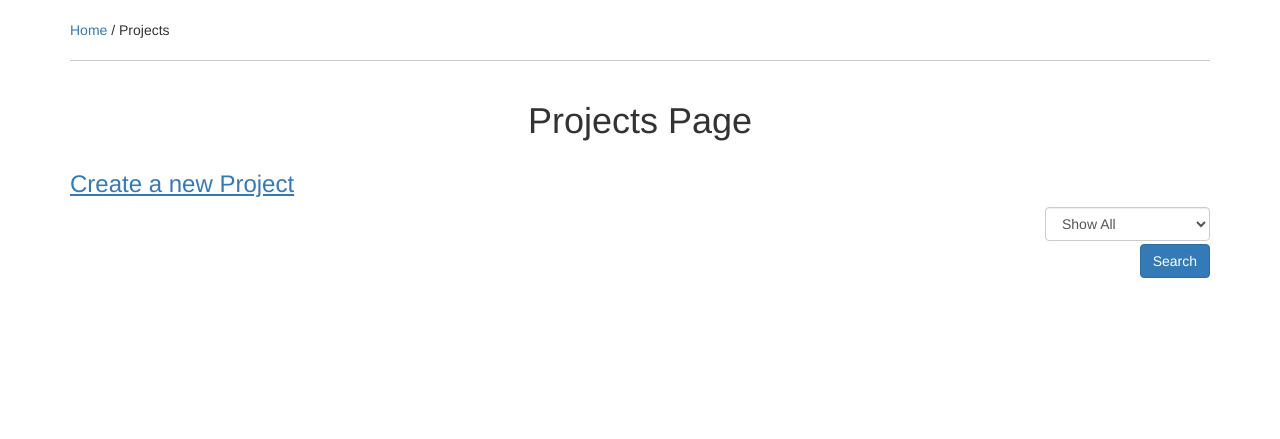
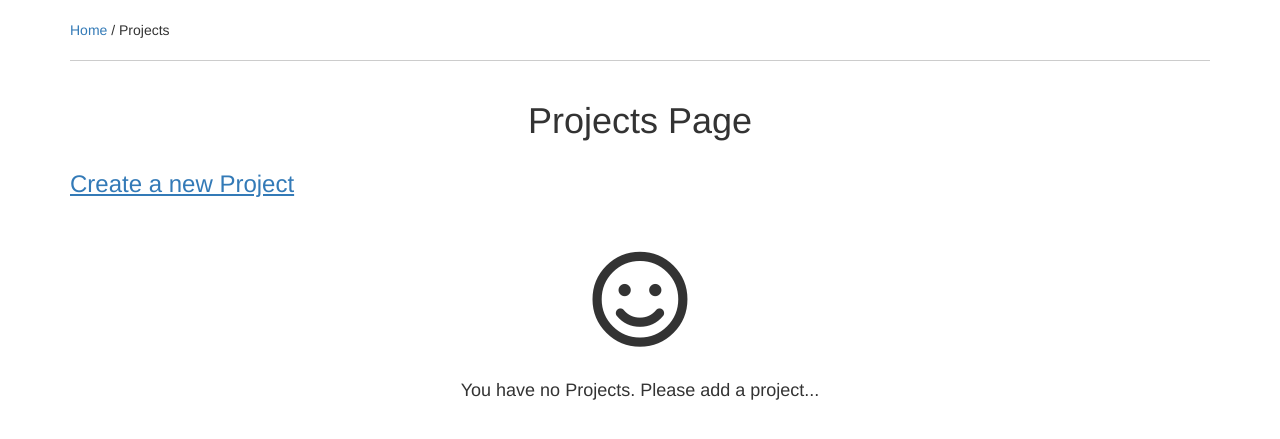
Before and after one commit to Garathd/Django-To-Do-List, a Django app: page /projects/ in a window 1280 px wide. Shown: the part 52-491 px from the top of the page. Run offline with Django 3.2, Linux system fonts and the light colour scheme; the visitor is signed in with stand-in values (Sample User, id 1); data comes from the database, SQL or seed files in the repository; data that the repository does not hold is empty; some libraries are stand-ins or nearby versions.

Commit message:
Add Placeholder Stuff for no tasks and no projects and also fixed redirects when creating a project

```diff
--- a/dashboard/templates/dashboard.html
+++ b/dashboard/templates/dashboard.html
@@ -64,7 +64,6 @@
                 <p><a href="{% url 'create_project' %}" class="btn btn-primary"><span class="glyphicon glyphicon-pencil"></span> Create Project</a></p>
             </div>
         </div>
-        <hr/>
     </div>
 </div>
 {% endblock %}
--- a/projects/templates/projects.html
+++ b/projects/templates/projects.html
@@ -16,6 +16,7 @@
     <hr />
 </div>
 
+{% if projects %}
 <div class="row">
     <div class="col-md-10 col-sm-12"></div>
     <div class="col-md-2 col-sm-12">
@@ -31,30 +32,37 @@
         </form>
     </div>
 </div>
+{% endif %} &nbsp;
 
-&nbsp;
 
 <div class="row">
-    {% for project in projects %}
+
+    {% if projects %} {% for project in projects %}
+
     <div class="col-md-4">
         <div class="project-icon">
             {% if project.status == 'Work' %}
-            <i class="fas fa-briefcase"></i>
-            {% elif project.status == 'Education' %}
-            <i class="fas fa-graduation-cap"></i>
-            {% elif project.status == 'Personal' %}
-            <i class="fas fa-users"></i>
-            {% endif %}
-            &nbsp;
+            <i class="fas fa-briefcase"></i> {% elif project.status == 'Education' %}
+            <i class="fas fa-graduation-cap"></i> {% elif project.status == 'Personal' %}
+            <i class="fas fa-users"></i> {% endif %} &nbsp;
         </div>
-        <p><span class="boldtext">Name:</span> {{project.name}}</p>
-        <p><span class="boldtext">Type:</span> {{ project.status }}</p>
+        <div class="project-info">
+            <p><span class="boldtext">Name:</span> {{project.name}}</p>
+            <p><span class="boldtext">Type:</span> {{ project.status }}</p>
+        </div>
         <p>
             <a href="{% url 'project_info' project.id %}" class="btn btn-primary"><span class="glyphicon glyphicon-cog"></span> Options</a>
             <a href="{% url 'view_only' project.id %}" class="btn btn-success"><span class="glyphicon glyphicon-list"></span> Tasks</a>
         </p>
         <hr />
     </div>
-    {% endfor %}
+    {% endfor %} {% else %}
+    <div class="col-md-12">
+        <div class="no-content center">
+            <i class="far fa-smile"></i>
+            <h4>You have no Projects. Please add a project...</h4>
+        </div>
+    </div>
+    {% endif %}
 </div>
 {% endblock %}
--- a/projects/views.py
+++ b/projects/views.py
@@ -72,7 +72,9 @@ def create_or_edit_project(request, pk=None):
             project = form.save(commit=False)
             project.user = request.user
             project.save()
-            return redirect(reverse('get_projects'))
+            return redirect(reverse('project_info', kwargs={
+                'pk': project.id
+            }))
     else:
         form = ProjectForm(instance=project)
     return render(request, 'projectform.html', {
--- a/static/css/custom.css
+++ b/static/css/custom.css
@@ -59,6 +59,11 @@ input[name="screenshot"], input[name="picture"] {
     width: 250px !important;
 }
 
+.project-icon{
+    float: left;
+    padding-right: 1.5%;
+}
+
 .project-icon > .fas{
     font-size: 3em !important;
     margin-bottom: 1% !important;
@@ -69,6 +74,11 @@ input[name="screenshot"], input[name="picture"] {
     margin-bottom: 1% !important;
 }
 
+.no-content > .far{
+    font-size: 7em !important;
+    margin: 2% 0 !important;
+}
+
 .featured-break{
     margin-bottom: 4.4% !important;
 }
--- a/templates/base.html
+++ b/templates/base.html
@@ -10,6 +10,8 @@
     <link rel="stylesheet" href="https://use.fontawesome.com/releases/v5.8.2/css/all.css" integrity="sha384-oS3vJWv+0UjzBfQzYUhtDYW+Pj2yciDJxpsK1OYPAYjqT085Qq/1cq5FLXAZQ7Ay" crossorigin="anonymous">
     <link rel="stylesheet" href="https://cdnjs.cloudflare.com/ajax/libs/bootswatch/3.3.7/cerulean/bootstrap.min.css">
     <link rel="stylesheet" href="{% static 'css/custom.css' %}">
+
+    <script type="text/javascript" src="{% static 'js/custom.js' %}"></script>
     <script src="https://cdnjs.cloudflare.com/ajax/libs/jquery/3.2.1/jquery.min.js"></script>
     <script src="https://cdnjs.cloudflare.com/ajax/libs/twitter-bootstrap/3.3.7/js/bootstrap.min.js"></script>
     {% block head_js %}
@@ -65,7 +67,10 @@
     <div class="container">
         {% block content %} {% endblock %}
     </div>
-
+   <script type="text/javascript">
+       /* global $ */
+       $(".alert").fadeOut(10000);
+   </script>
 </body>
 
 </html>
```
Also changed, not shown: projects/templates/project_tasks.html (+13 -14 lines).
